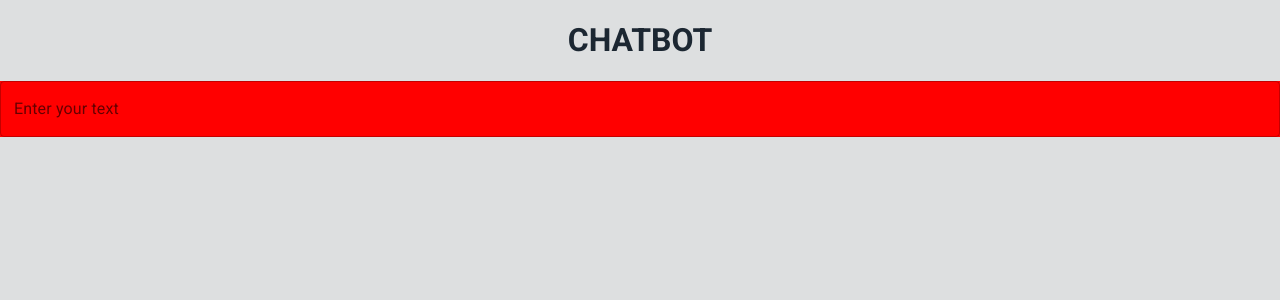
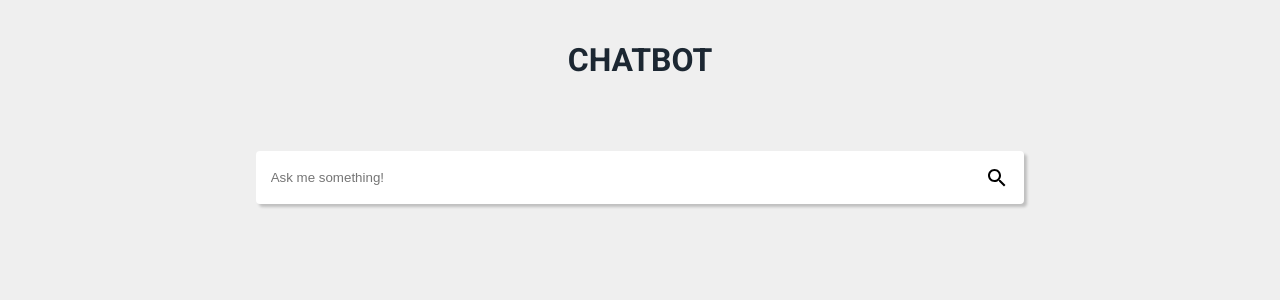
Before and after one commit to guilherme01macedo/ai_assistant_fe, a React (Create React App) app: page / in a window 1280 px wide. Shown: the top 300 px of the page. Built offline with nearby package versions, Linux system fonts and the light colour scheme.

Commit message:
feat: css improvments on the input component

```diff
--- a/src/App.js
+++ b/src/App.js
@@ -1,12 +1,14 @@
 import './App.scss';
 import Header from './components/Header';
-import Input from './components/Input';
+import Input from './components/Form/Input';
 
 function App() {
   return (
     <div className='app__container'>
-      <Header />
-      <Input />
+      <div className='app__content'>
+        <Header />
+        <Input />
+      </div>
     </div>
   );
 }
--- a/src/App.scss
+++ b/src/App.scss
@@ -1,4 +1,7 @@
-$backgroundColor: #dddfe0;
+$backgroundColor: #efefef;
+$small: 480px;
+$medium: 768px;
+
 
 body{
   background-color: $backgroundColor;
@@ -13,7 +16,22 @@ body{
 .app__container{
   display: flex;
   flex-direction: column;
+  width: 100vw;
+  align-items: center;
+}
 
+.app__content{
+  display: flex;
+  flex-direction: column;
+  width: 50vw;
+  gap: 30px;
+  @media screen and (max-width: $small) {
+    width: 90vw;
+    gap: 20px;
+  }
+  @media screen and (min-width: $medium) {
+    width: 60vw;
+  }
 }
 
 .roboto-thin {
--- /dev/null
+++ b/src/components/Form/Input/Input.scss
@@ -0,0 +1,31 @@
+.input__container {
+    display: flex;
+    align-items: center;
+    border-radius: 4px;
+    padding: 0.5em;
+    background-color: white;
+    box-shadow: 3px 3px 3px rgba(0, 0, 0, 0.2);
+}
+
+.input_custom-input {
+    flex-grow: 1;
+    border: none;
+    outline: none;
+    padding: 0.5em;
+}
+
+.input__icon-button {
+    background: none;
+    border: none;
+    cursor: pointer;
+    display: flex;
+    align-items: center;
+    justify-content: center;
+    padding: 0.5em;
+
+    &:hover {
+        background-color: rgba(0, 0, 0, 0.1);
+        border-radius: 50%;
+    }
+
+}
--- /dev/null
+++ b/src/components/Form/Input/index.jsx
@@ -0,0 +1,16 @@
+import React from 'react';
+import './Input.scss';
+import SearchIcon from '@mui/icons-material/Search';
+
+const CustomInput = () => {
+  return (
+    <div className="input__container">
+      <input type="text" className="input_custom-input" placeholder="Ask me something!"/>
+      <button className="input__icon-button" onClick={() => console.log('search clicked!')}>
+        <SearchIcon />
+      </button>
+    </div>
+  );
+};
+
+export default CustomInput;
--- a/src/components/Header/Header.scss
+++ b/src/components/Header/Header.scss
@@ -2,5 +2,5 @@
     display: flex;
     align-items: center;
     justify-content: center;
-    padding: 20 0;
+    padding: 20px 0;
 }
--- a/src/components/Input/Input.scss
+++ /dev/null
@@ -1,3 +0,0 @@
-.input__container{
-    background-color: red;
-}
--- a/src/components/Input/index.jsx
+++ /dev/null
@@ -1,18 +0,0 @@
-// MyInput.js
-import React from 'react';
-import TextField from '@mui/material/TextField';
-import './Input.scss';
-
-const MyInput = (props) => {
-    return (
-        <TextField
-            classes={{root: "input__container"}}
-            label="Enter your text"
-            aria-label="search-input"
-            variant="outlined"
-            multiline
-        />
-    );
-};
-
-export default MyInput;
```
Also changed, not shown: 1 other file (tests, documents, lock files or other folders).
